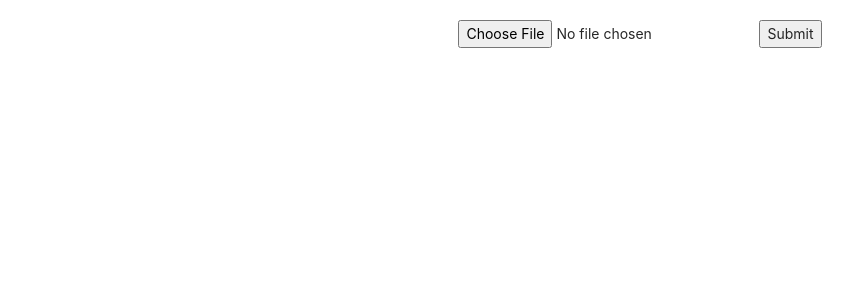
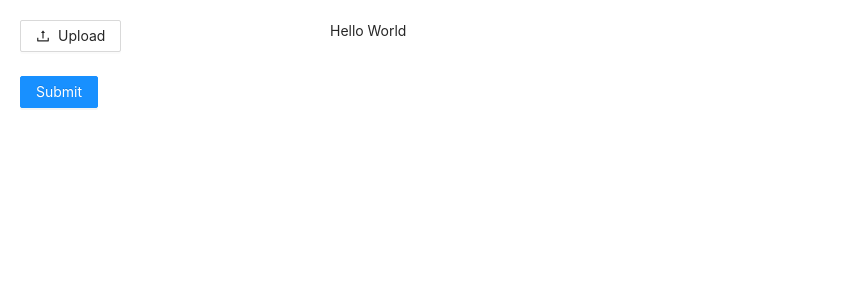
Before and after one commit to bishnusyangja/single_view, a React (Create React App) app in the folder frontend/: page / in a window 1280 px wide. Shown: the top 300 px of the page, without its empty margins (0-865 px from the left). Built offline with nearby package versions, Linux system fonts and the light colour scheme.

Commit message:
fixed front-end

```diff
--- a/frontend/package.json
+++ b/frontend/package.json
@@ -6,9 +6,8 @@
     "@testing-library/jest-dom": "^4.2.4",
     "@testing-library/react": "^9.3.2",
     "@testing-library/user-event": "^7.1.2",
-    "antd": "4.1.1",
+    "antd": "^4.2.0",
     "axios": "^0.19.2",
-    "moment": "^2.25.3",
     "react": "^16.13.1",
     "react-dom": "^16.13.1",
     "react-scripts": "3.4.1"
--- a/frontend/src/App.js
+++ b/frontend/src/App.js
@@ -1,34 +1,29 @@
 import React from 'react';
 import logo from './logo.svg';
 import './App.css';
-import 'antd/dist/antd.css';
+import 'antd/dist/antd.css'
+import {Row, Col, Form, Upload, Button } from 'antd';
+import { UploadOutlined } from '@ant-design/icons';
 
-import {Button} from 'antd';
 
 function App() {
-
-   const handleSubmit = (e) => {
-        e.preventDefault();
-        Request().put('/file-upload/', {})
-        .then(function (response) {
-             console.log("success");
-          })
-          .catch(function (err) {
-            console.log(err.response);
-          })
-          .finally(function () {
-            console.log('finally block')
-        });
-    };
-
-  return (
-    <div className="App" style={{margin:'20px'}}>
-    <form>
-        <input type="file" />
-        <input type="submit" value="Submit"/>
-    </form>
-
-    </div>
+  return ( <div style={{margin:'20px'}}>
+    <Row>
+      <Col span={5} >
+         <Form>
+        <Form.Item> <Upload >
+            <Button>
+              <UploadOutlined /> Upload
+            </Button>
+          </Upload>
+        </Form.Item>
+        <Form.Item>  <Button type="primary" htmlType="submit">  Submit </Button> </Form.Item>
+      </Form>
+       </Col>
+      <Col span={1} > </Col>
+      <Col span={5} > Hello World </Col>
+   </Row>
+</div>
   );
 }
 
```
Also changed, not shown: frontend/src/api.js (deleted, +0 -33 lines), 1 other file (tests, documents, lock files or other folders).
